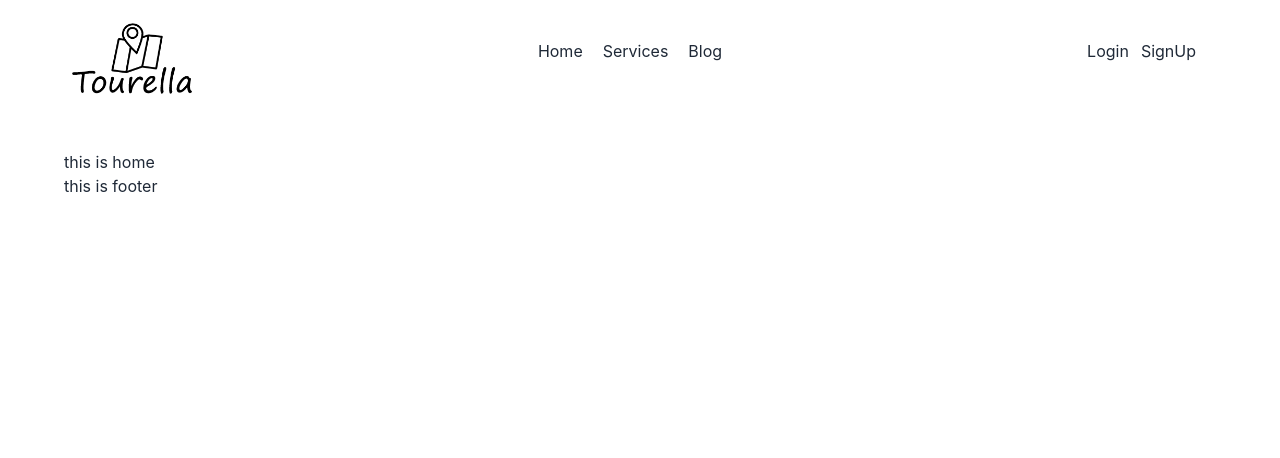
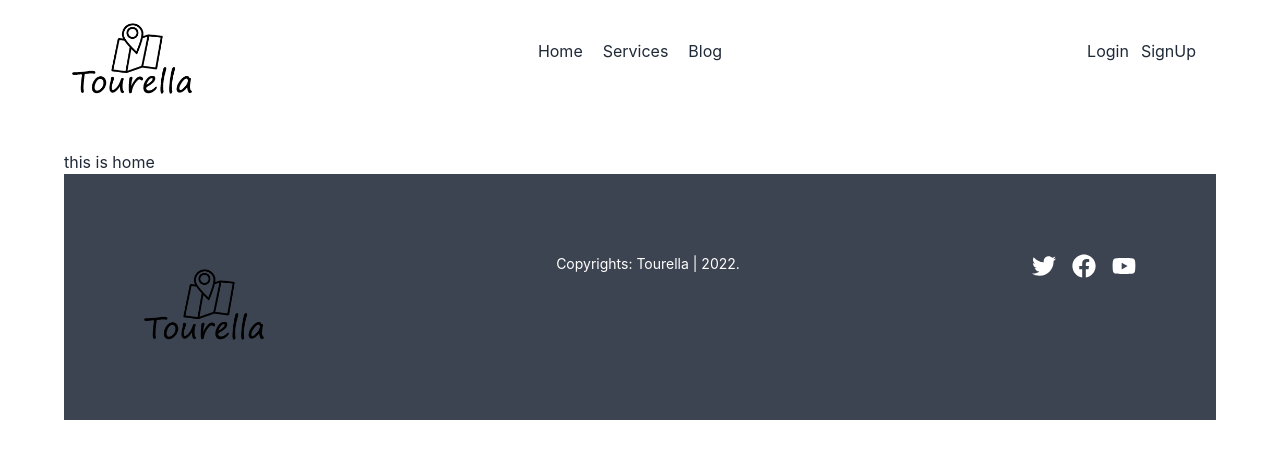
Before and after one commit to risaadodx/service-review-client-side, a React (Create React App) app: page / in a window 1280 px wide. Shown: the top 458 px of the page. Built offline with nearby package versions, Linux system fonts and the light colour scheme.

Commit message:
footer added

```diff
--- a/package.json
+++ b/package.json
@@ -9,6 +9,7 @@
     "daisyui": "^2.38.1",
     "react": "^18.2.0",
     "react-dom": "^18.2.0",
+    "react-icons": "^4.6.0",
     "react-router-dom": "^6.4.3",
     "react-scripts": "5.0.1",
     "web-vitals": "^2.1.4"
--- a/src/Pages/Shared/Footer/Footer.js
+++ b/src/Pages/Shared/Footer/Footer.js
@@ -1,7 +1,32 @@
 import React from "react";
+import logo from "../../../assets/logo.png";
+import { FaTwitter, FaYoutube, FaFacebook } from "react-icons/fa";
+import { Link } from "react-router-dom";
 
 const Footer = () => {
-  return <div>this is footer</div>;
+  return (
+    <div>
+      <footer className="footer p-20 bg-neutral text-neutral-content flex justify-between align-middle">
+        <div>
+          <img style={{ width: "120px" }} src={logo} alt="" />
+        </div>
+        <p>Copyrights: Tourella | 2022.</p>
+        <div>
+          <div className="grid grid-flow-col gap-4">
+            <Link>
+              <FaTwitter className="text-2xl"></FaTwitter>
+            </Link>
+            <Link>
+              <FaFacebook className="text-2xl"></FaFacebook>
+            </Link>
+            <Link>
+              <FaYoutube className="text-2xl"></FaYoutube>
+            </Link>
+          </div>
+        </div>
+      </footer>
+    </div>
+  );
 };
 
 export default Footer;
```
Also changed, not shown: 1 other file (tests, documents, lock files or other folders).
